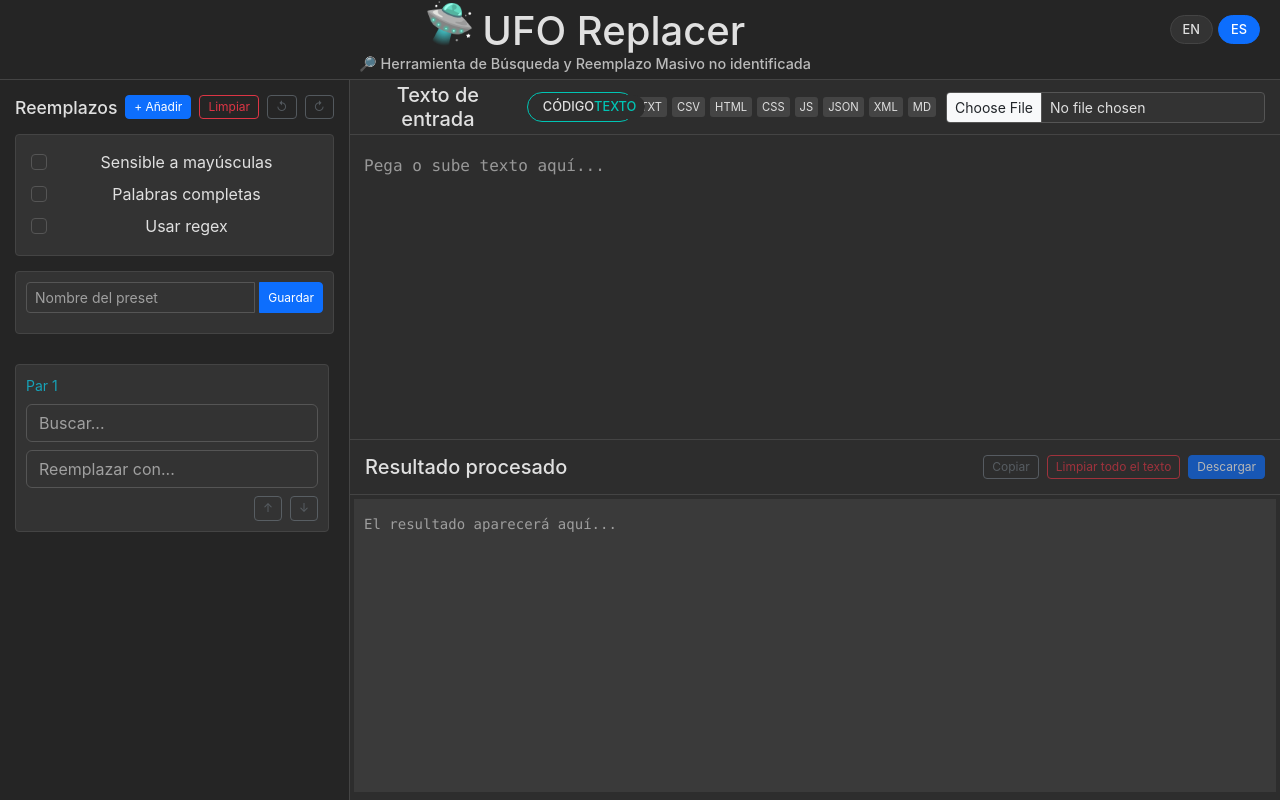
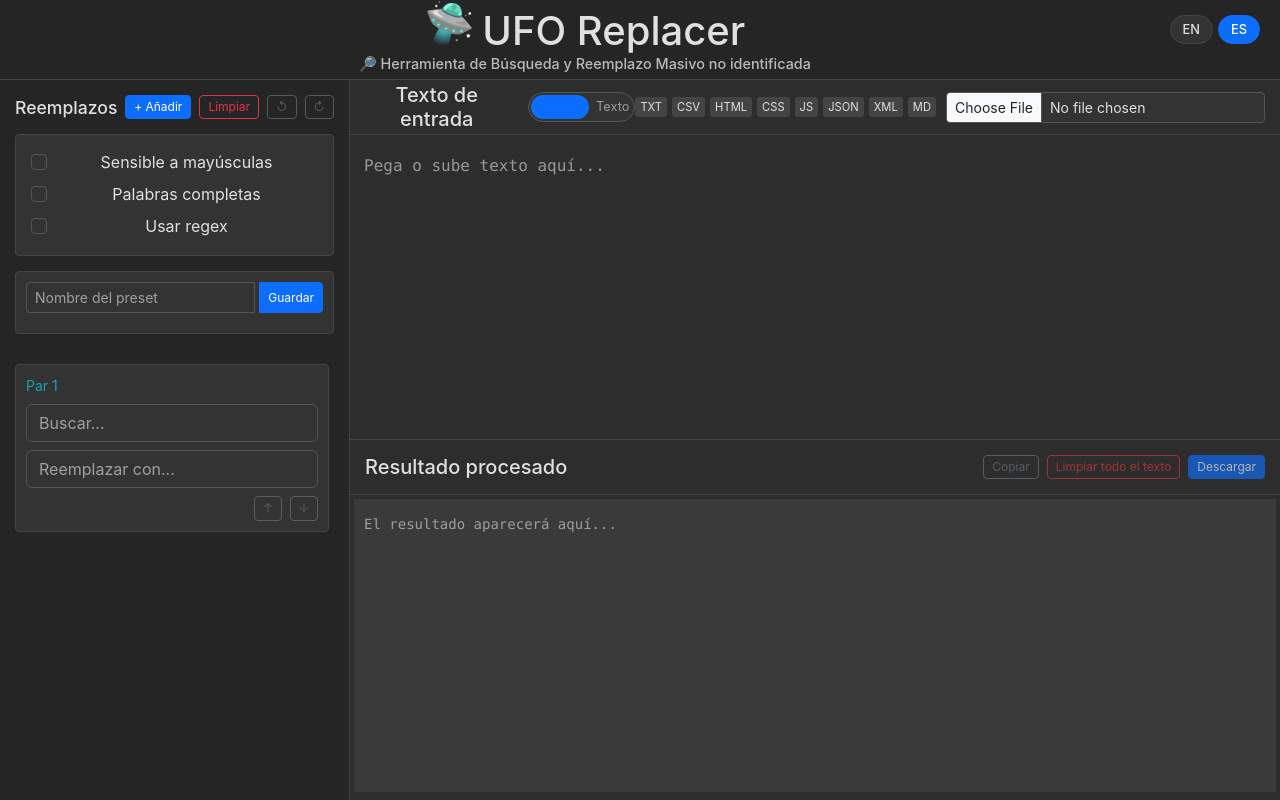
Before and after one commit to aisurf3r/UFOreplacer, a Vue app: page / in a window 1280 px wide. Built offline with nearby package versions, Linux system fonts and the light colour scheme.

Commit message:
Update ReplacementForm.vue

```diff
--- a/src/components/ReplacementForm.vue
+++ b/src/components/ReplacementForm.vue
@@ -109,8 +109,8 @@ const translations: Translations = {
     fileSizeError: "File size exceeds 1MB limit",
     nextMatch: "Next match",
     prevMatch: "Previous match",
-    outputModeCode: "Code",
-    outputModeText: "Text"
+    codeMode: "Code",
+    textMode: "Text"
   },
   es: {
     appTitle: "UFO Replacer",
@@ -158,8 +158,8 @@ const translations: Translations = {
     fileSizeError: "El archivo excede el límite de 1MB",
     nextMatch: "Siguiente coincidencia",
     prevMatch: "Coincidencia anterior",
-    outputModeCode: "Código",
-    outputModeText: "Texto"
+    codeMode: "Código",
+    textMode: "Texto"
   }
 };
 
@@ -199,11 +199,10 @@ const highlightMatchesData = ref<Record<string, HighlightMatch[]>>({});
 const currentHighlightIndices = ref<Record<string, number>>({});
 const isFirstNavigation = ref(true);
 const isTyping = ref(false);
-const outputMode = ref<'code' | 'text'>('code'); // State for output mode
-
 const longPressTimer = ref<number | null>(null);
 const isLongPressing = ref(false);
 const isPressing = ref(false);
+const outputMode = ref<'code' | 'text'>('code'); // New state for switch
 
 // ==================== COMPUTED ====================
 const canUndo = computed(() => historyIndex.value > 0);
@@ -1201,21 +1200,17 @@ function processAndHighlight() {
       if (outputContainerRef.value) {
         outputContainerRef.value.innerHTML = '';
         if (processedText.value) {
-          const wrapper = document.createElement('div');
-          wrapper.className = 'output-wrapper';
-
           if (outputMode.value === 'code') {
             const codeElement = document.createElement('code');
             codeElement.textContent = processedText.value;
-            wrapper.appendChild(codeElement);
+            outputContainerRef.value.appendChild(codeElement);
             hljs.highlightElement(codeElement);
           } else {
-            const textElement = document.createElement('span');
+            const textElement = document.createElement('div');
             textElement.textContent = processedText.value;
-            wrapper.appendChild(textElement);
+            textElement.className = 'output-text';
+            outputContainerRef.value.appendChild(textElement);
           }
-
-          outputContainerRef.value.appendChild(wrapper);
         }
       }
     } catch (error) {
@@ -1521,18 +1516,13 @@ watch([textInput, () => [...replacements.value], () => ({ ...options }), outputM
     <section class="content">
       <div class="editor-panel">
         <div class="editor-header">
-          <div class="d-flex align-items-center">
-            <h5 class="mb-0 me-3">{{ t('inputText') }}</h5>
-            <label class="toggle-switch">
-              <input
-                type="checkbox"
-                v-model="outputMode"
-                true-value="code"
-                false-value="text"
-              >
+          <div class="input-header-content">
+            <h5 class="mb-0">{{ t('inputText') }}</h5>
+            <label class="mode-switch">
+              <input type="checkbox" v-model="outputMode" true-value="code" false-value="text">
               <span class="slider">
-                <span class="label code">{{ t('outputModeCode') }}</span>
-                <span class="label text">{{ t('outputModeText') }}</span>
+                <span class="option code">{{ t('codeMode') }}</span>
+                <span class="option text">{{ t('textMode') }}</span>
               </span>
             </label>
           </div>
@@ -1838,6 +1828,88 @@ body, html {
   border-bottom: 1px solid var(--border-color);
 }
 
+.input-header-content {
+  display: flex;
+  align-items: center;
+  gap: 10px;
+}
+
+.mode-switch {
+  position: relative;
+  display: inline-block;
+  width: 120px;
+  height: 30px;
+  margin-left: 10px;
+}
+
+.mode-switch input {
+  opacity: 0;
+  width: 0;
+  height: 0;
+}
+
+.slider {
+  position: absolute;
+  cursor: pointer;
+  top: 0;
+  left: 0;
+  right: 0;
+  bottom: 0;
+  background-color: var(--input-bg);
+  border: 1px solid var(--input-border);
+  border-radius: 15px;
+  display: flex;
+  align-items: center;
+  justify-content: space-between;
+  padding: 0 5px;
+  transition: all 0.3s ease;
+}
+
+.slider .option {
+  font-size: 0.8rem;
+  color: var(--text-color);
+  opacity: 0.6;
+  transition: opacity 0.3s ease;
+  width: 50%;
+  text-align: center;
+}
+
+.slider .option.code {
+  text-align: left;
+}
+
+.slider .option.text {
+  text-align: right;
+}
+
+.mode-switch input:checked + .slider .code {
+  opacity: 1;
+}
+
+.mode-switch input:not(:checked) + .slider .text {
+  opacity: 1;
+}
+
+.slider:before {
+  position: absolute;
+  content: "";
+  height: 24px;
+  width: 58px;
+  border-radius: 12px;
+  background-color: #0d6efd;
+  transition: transform 0.3s ease;
+  top: 2px;
+  left: 2px;
+}
+
+.mode-switch input:checked + .slider:before {
+  transform: translateX(0);
+}
+
+.mode-switch input:not(:checked) + .slider:before {
+  transform: translateX(58px);
+}
+
 .editor-content {
   flex-grow: 1;
   overflow: auto;
@@ -1853,6 +1925,7 @@ body, html {
   line-height: 1.5;
   box-sizing: border-box;
   position: relative;
+  transition: all 0.3s ease;
 }
 
 [contenteditable="true"] {
@@ -1886,10 +1959,7 @@ body, html {
   font-family: 'SF Mono', 'Consolas', 'Monaco', monospace;
   text-align: left;
   position: relative;
-  padding: 15px 10px;
-  margin: 4px 4px 8px 4px;
-  width: calc(100% - 8px);
-  box-sizing: border-box;
+  transition: all 0.3s ease;
 }
 
 .output-pre:empty:before {
@@ -1910,20 +1980,13 @@ body, html {
   z-index: 1;
 }
 
-.output-wrapper {
-  display: block;
-  white-space: pre-wrap;
-  word-wrap: break-word;
-}
-
-.output-wrapper code,
-.output-wrapper span {
-  display: block;
-  width: 100%;
+.output-text {
   white-space: pre-wrap;
   word-wrap: break-word;
   font-family: 'SF Mono', 'Consolas', 'Monaco', monospace;
+  color: var(--text-color);
   line-height: 1.5;
+  transition: all 0.3s ease;
 }
 
 .buttons {
@@ -2086,79 +2149,6 @@ body, html {
   background: var(--btn-hover-bg);
 }
 
-/* Toggle Switch Styles */
-.toggle-switch {
-  position: relative;
-  display: inline-block;
-  width: 120px;
-  height: 30px;
-}
-
-.toggle-switch input {
-  opacity: 0;
-  width: 0;
-  height: 0;
-}
-
-.slider {
-  position: absolute;
-  cursor: pointer;
-  top: 0;
-  left: 0;
-  right: 0;
-  bottom: 0;
-  background: #2d2d2d;
-  border: 1px solid #00c4b4;
-  border-radius: 15px;
-  display: flex;
-  align-items: center;
-  justify-content: space-between;
-  padding: 0 10px;
-  transition: all 0.3s ease;
-}
-
-.slider:before {
-  position: absolute;
-  content: "";
-  height: 24px;
-  width: 60px;
-  left: 3px;
-  bottom: 2px;
-  background-color: #00c4b4;
-  border-radius: 12px;
-  transition: all 0.3s ease;
-}
-
-input:checked + .slider:before {
-  transform: translateX(54px);
-  background-color: #2d2d2d;
-}
-
-.slider .label {
-  font-size: 0.8rem;
-  font-weight: 500;
-  text-transform: uppercase;
-  z-index: 1;
-}
-
-.slider .label.code {
-  color: #00c4b4;
-  margin-left: 5px;
-}
-
-.slider .label.text {
-  color: #e0e0e0;
-  margin-right: 5px;
-}
-
-input:checked + .slider .label.code {
-  color: #e0e0e0;
-}
-
-input:checked + .slider .label.text {
-  color: #00c4b4;
-}
-
 @keyframes floatUFO {
   0%, 100% {
     transform: translateY(0);
@@ -2265,10 +2255,6 @@ h1::before {
   margin-right: 0.5rem;
 }
 
-.me-3 {
-  margin-right: 1rem;
-}
-
 .mb-0 {
   margin-bottom: 0 !important;
 }
@@ -2300,10 +2286,6 @@ h1::before {
   display: block !important;
 }
 
-.d-flex {
-  display: flex !important;
-}
-
 .w-auto {
   width: auto !important;
 }
@@ -2383,8 +2365,13 @@ h1::before {
 
 .hljs {
   background: var(--highlight-bg) !important;
+  padding: 15px 10px !important;
   border-radius: 0 !important;
   outline: none !important;
+  margin: 4px 4px 8px 4px !important;
+  width: calc(100% - 8px) !important;
+  box-sizing: border-box !important;
+  transition: all 0.3s ease;
 }
 
 .manual-placeholder {
@@ -2394,4 +2381,10 @@ h1::before {
   font-family: 'SF Mono', 'Consolas', 'Monaco', monospace;
   display: block;
 }
+
+.output-pre code {
+  white-space: pre-wrap !important;
+  word-break: break-word !important;
+  transition: all 0.3s ease;
+}
 </style>
```
